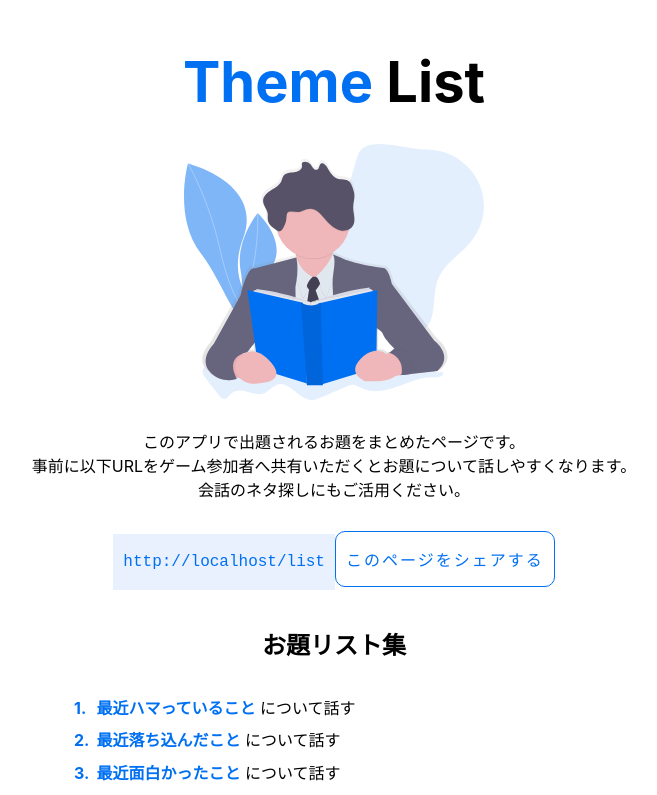
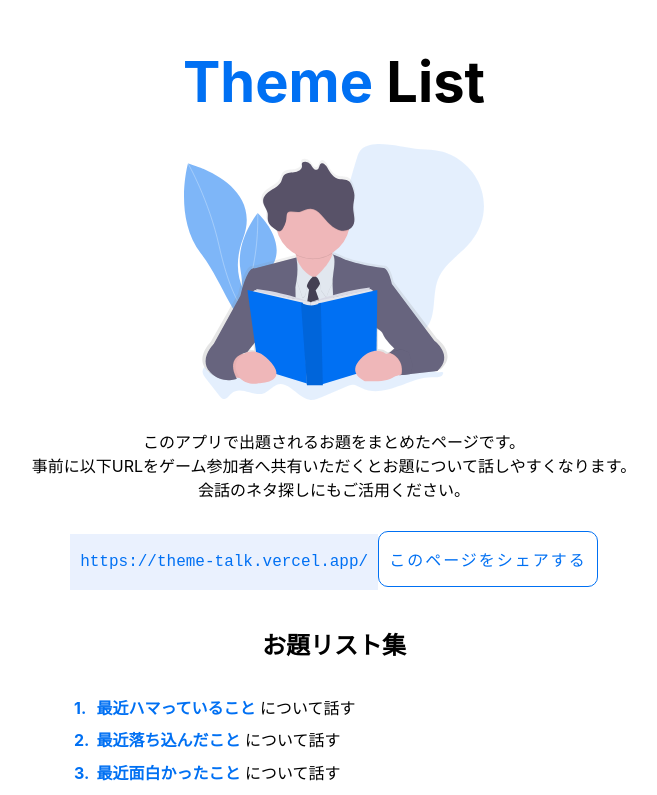
Before and after one commit to Kazuki-tam/theme-talk, a Next.js app: page /list in a window 1280 px wide. Shown: the top 795 px of the page, without its empty margins (306-963 px from the left). Built offline with nearby package versions, Linux system fonts and the light colour scheme.

Commit message:
Fix: list page url2

```diff
--- a/pages/list.js
+++ b/pages/list.js
@@ -17,7 +17,7 @@ export default function ThemeList() {
   }
 
   const ShowUrl = () => {
-    const url = window.location.href;
+    const url = "https://theme-talk.vercel.app/";
     return(
       <p className="codeWrap">
         <pre>
```
